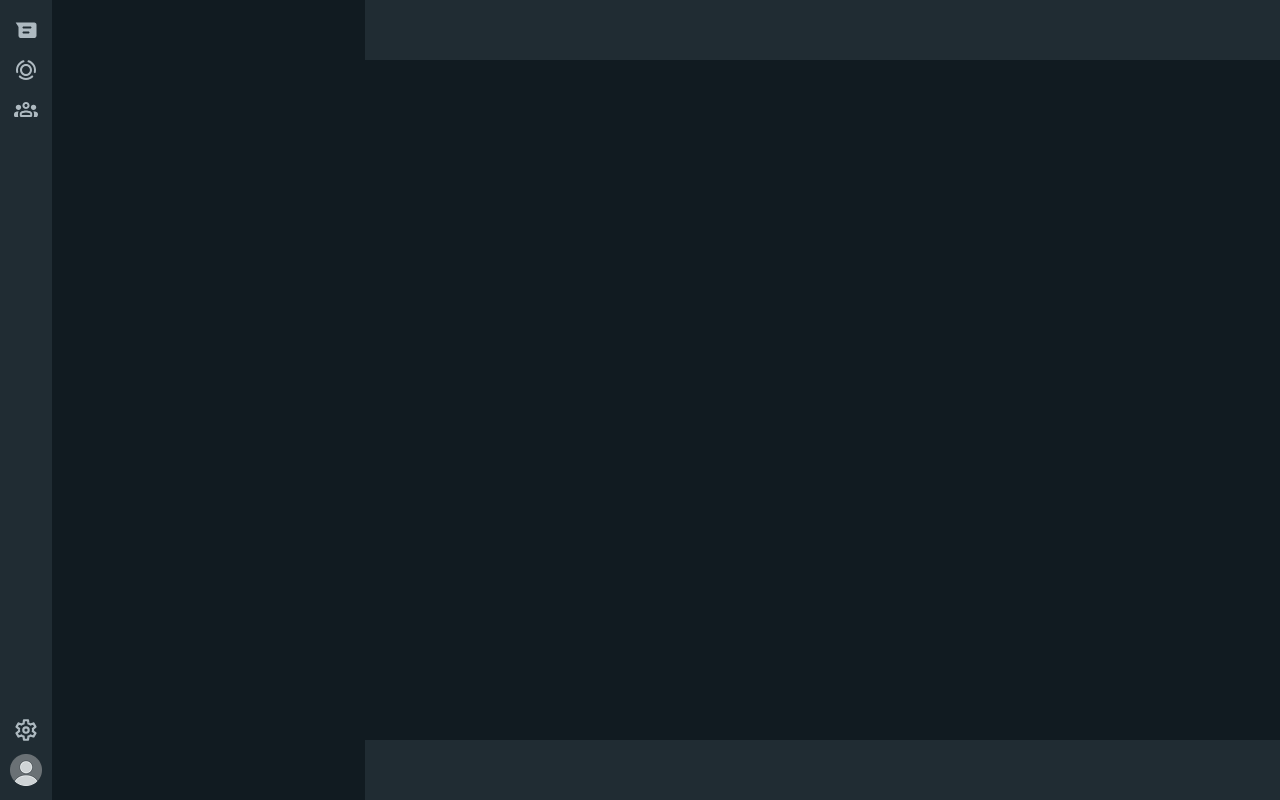
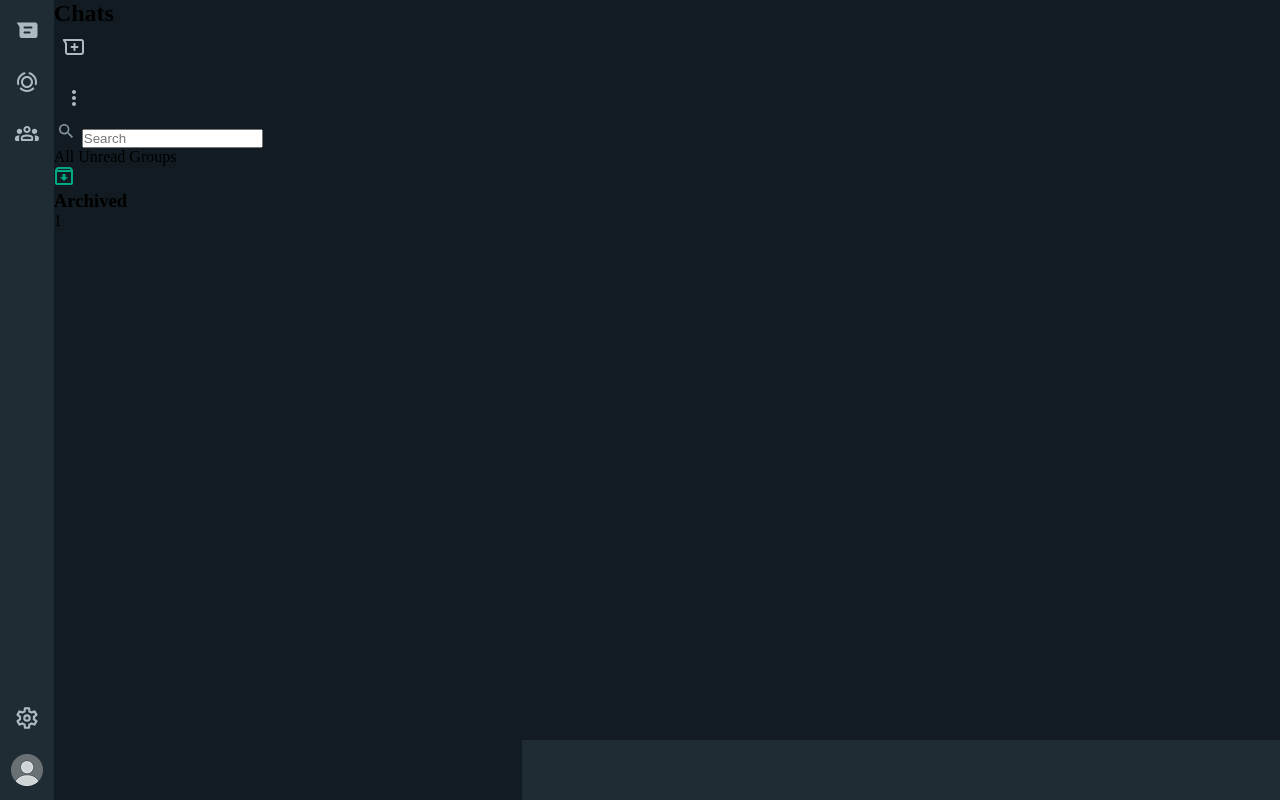
Before and after one commit to EdvanOAlves/17-API_WhatsappWeb_UI_Study, a plain HTML site: page index.html in a window 1280 px wide. Drawn offline with Linux system fonts and the light colour scheme.

Commit message:
feat: create elements for contact list

```diff
--- a/index.html
+++ b/index.html
@@ -6,6 +6,11 @@
     <meta name="viewport" content="width=device-width, initial-scale=1.0">
     <title>Zipt Zopt Wotts</title>
     <link rel="stylesheet" href="./style.css">
+    <link rel="preconnect" href="https://fonts.googleapis.com">
+    <link rel="preconnect" href="https://fonts.gstatic.com" crossorigin>
+    <link href="https://fonts.googleapis.com/css2?family=Roboto:ital,wght@0,100..900;1,100..900&display=swap"
+        rel="stylesheet">
+
 </head>
 
 <body>
@@ -17,16 +22,42 @@
                 <li class="nav-item"> <img src="./icons/Communities-button.svg" alt=""></li>
             </ul>
 
-            <ul class="profile nav">
+            <ul class="profile-nav">
                 <li class="nav-item"><img src="./icons/Settings-button.svg" alt=""></li>
                 <li class="nav-item"><img src="./icons/Profile-NoIMG.png" alt=""></li>
             </ul>
+        </nav>
 
-        </nav>
-        <section class="contact-list"></section>
+        <section class="contact-list">
+            <header class="contact-list-header">
+                <h2>Chats</h2>
+                <ul class="contactlist-side-buttons">
+                    <li class="nav-item"><img src="./icons/New_chat-button.svg" alt=""></li>
+                    <li class="nav-item"><img src="./icons/More-button.svg" alt=""></li>
+                </ul>
+            </header>
+
+
+            <div class="chat-search-bar">
+                <img src="./icons/Search-button.svg" alt="" class="lupa-icon">
+                <input type="search" placeholder="Search">
+            </div>
+            <div class="chat-filters">
+                <span class="filter selected">All</span>
+                <span class="filter">Unread</span>
+                <span class="filter">Groups</span>
+            </div>
+            <section class="archive">
+                <img src="./icons/Archive-button.svg" alt="">
+                <h3>Archived</h3>
+                <p class="archived-count">1</p>
+            </section>
+
+
+        </section>
     </aside>
     <main class="chat">
-        <header class="contact-header">
+        <header class="chat-header">
             <div class="contact-info"></div>
             <div class="contact-buttons"></div>
         </header>
--- a/style.css
+++ b/style.css
@@ -38,13 +38,16 @@ nav{
 }
 
 ul{
-    gap: ;
+    display: flex;
+    flex-direction: column;
+    gap: 12px;
 }
 
 li{
     display: flex;
     align-items: center;
     place-content: center;
+    cursor: pointer;
 
     width: 40px;
     height: 40px;
```
